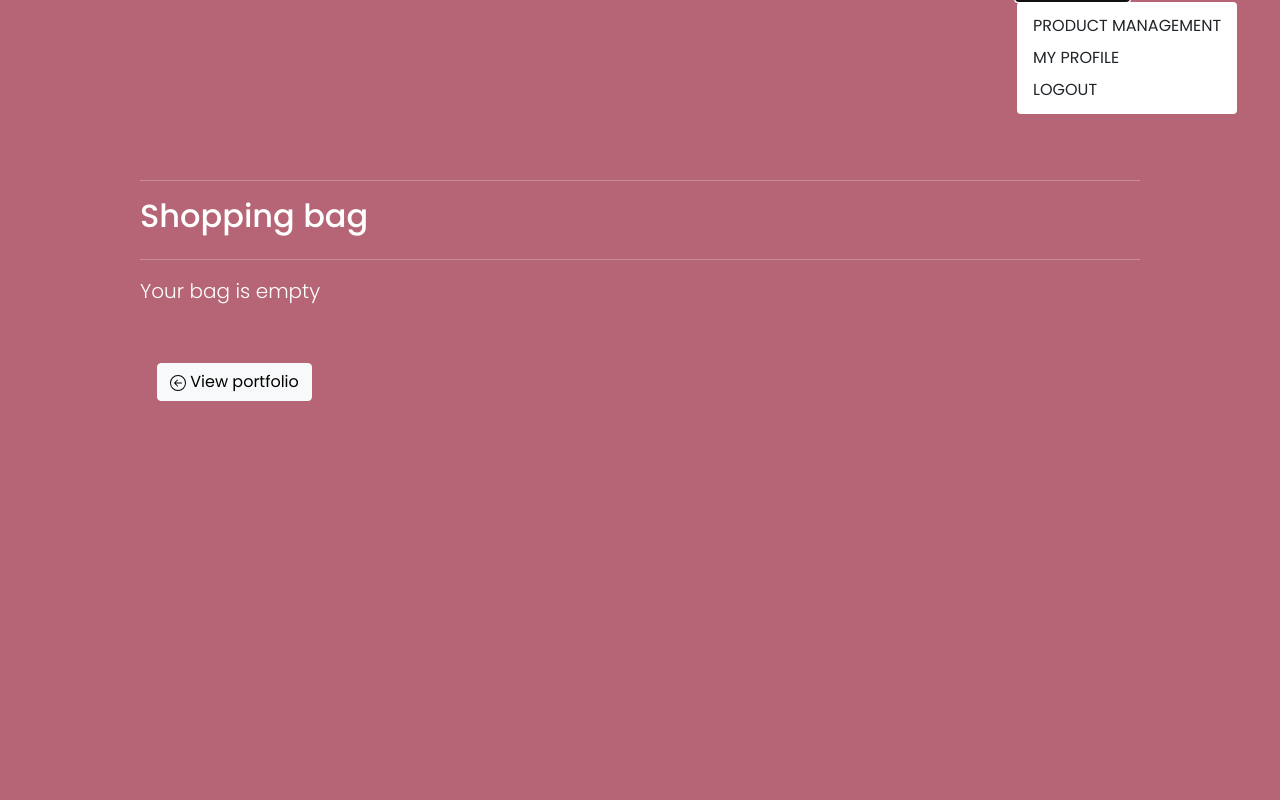
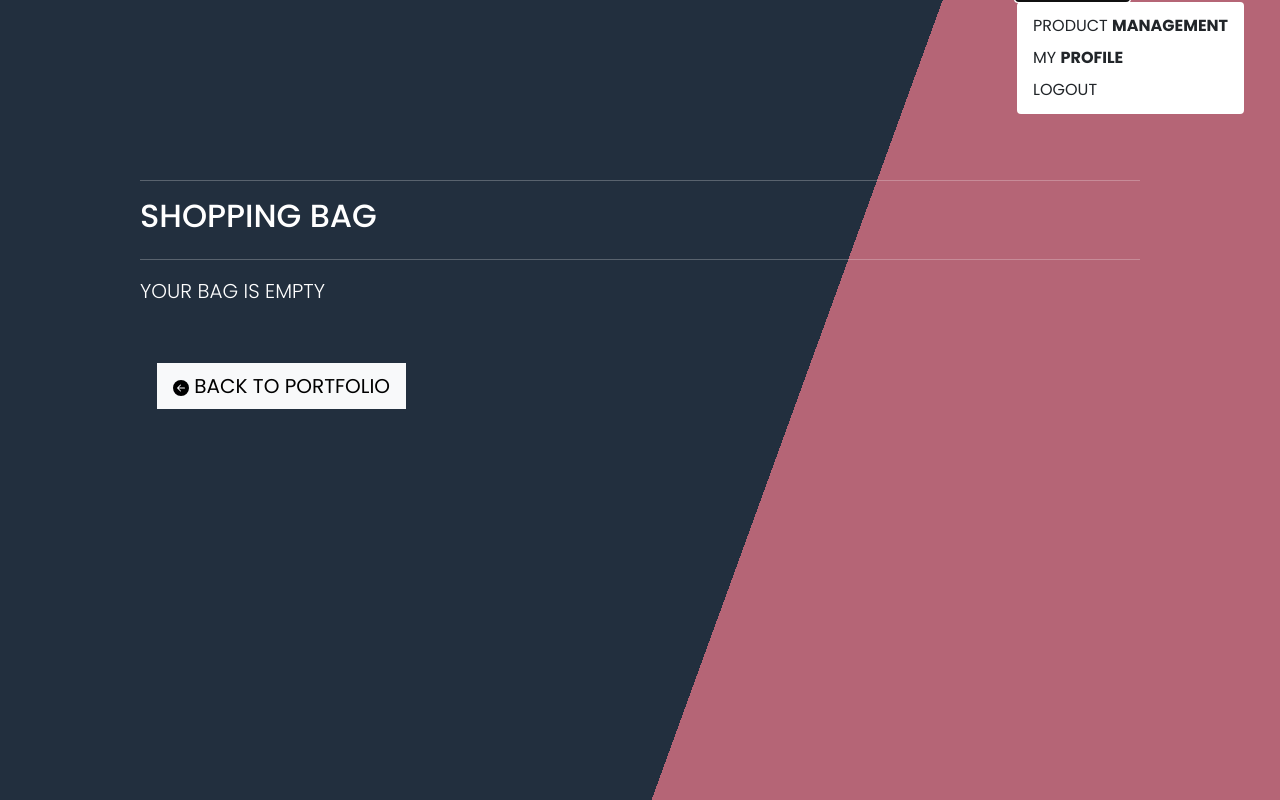
Before and after one commit to DenyTsjapanov/snapdt, a Django app: page /bag/ in a window 1280 px wide, after a click on "ACCOUNT". Run offline with Django 3.2, Linux system fonts and the light colour scheme; the visitor is signed in with stand-in values (Sample User, id 1); some libraries are stand-ins or nearby versions.

Commit message:
Added major changes and improvements on front-end, including conformity of buttons, backgrounds, animations and transitions

```diff
--- a/bag/templates/bag/bag.html
+++ b/bag/templates/bag/bag.html
@@ -43,12 +43,13 @@
                         <td class="py-3"><strong>{{ item.item.name }}</strong></td>
                         <td class="py-3">€ {{ item.item.price }}</td>
                         <td class="py-3">
-                            <form class="form update-form" method="POST" action="{% url 'bag:adjust_bag' item.item_id %}">
+                            <form class="form update-form" method="POST"
+                                action="{% url 'bag:adjust_bag' item.item_id %}">
                                 {% csrf_token %}
                                 <div class="form-group">
                                     <div class="input-group">
                                         <div class="input-group-prepend">
-                                            <button class="decrement-qty btn btn-black rounded-0"
+                                            <button class="decrement-qty btn rounded-0"
                                                 data-item_id="{{ item.item_id }}" id="decrement-qty_{{ item.item_id }}">
                                                 <span>
                                                     <i class="bi bi-dash text-dark"></i>
@@ -59,7 +60,7 @@
                                             name="quantity" value="{{ item.quantity }}" min="1" max="99"
                                             data-item_id="{{ item.item_id }}" id="id_qty_{{ item.item_id }}">
                                         <div class="input-group-append">
-                                            <button class="increment-qty btn btn-black rounded-0"
+                                            <button class="increment-qty btn rounded-0"
                                                 data-item_id="{{ item.item_id }}" id="increment-qty_{{ item.item_id }}">
                                                 <span>
                                                     <i class="bi bi-plus text-dark"></i>
@@ -90,25 +91,26 @@
                     <tr>
                         <td colspan="5" class="text-right">
                             <a href="{% url 'portfolio:items' %}" class="btn btn-outline-black rounded-0 btn-lg">
-                                <button type="button" class="btn btn-light">
+                                <button type="button" class="btn btn-lg btn-dark rounded-0 border-0 ">
                                     <svg xmlns="http://www.w3.org/2000/svg" width="16" height="16" fill="currentColor"
                                         class="bi bi-arrow-left-circle-fill" viewBox="0 0 16 16">
                                         <path fill-rule="evenodd"
                                             d="M1 8a7 7 0 1 0 14 0A7 7 0 0 0 1 8zm15 0A8 8 0 1 1 0 8a8 8 0 0 1 16 0zm-4.5-.5a.5.5 0 0 1 0 1H5.707l2.147 2.146a.5.5 0 0 1-.708.708l-3-3a.5.5 0 0 1 0-.708l3-3a.5.5 0 1 1 .708.708L5.707 7.5H11.5z">
                                         </path>
                                     </svg>
-                                    Back to portfolio
+                                    BACK TO PROFILE
                                 </button>
                             </a>
-                            <a href="{% url 'checkout:checkout' %}" class="btn btn-outline-black rounded-0 btn-lg text-right">
-                                <button type="button" class="btn btn-success">
+                            <a href="{% url 'checkout:checkout' %}"
+                                class="btn btn-outline-black rounded-0 btn-lg text-right">
+                                <button type="button" class="btn btn-lg rounded-0 border-0 add-to-cart-btn text-white">
                                     <svg xmlns="http://www.w3.org/2000/svg" width="16" height="16" fill="currentColor"
                                         class="bi bi-credit-card-2-back-fill" viewBox="0 0 16 16">
                                         <path
                                             d="M0 4a2 2 0 0 1 2-2h12a2 2 0 0 1 2 2v5H0V4zm11.5 1a.5.5 0 0 0-.5.5v1a.5.5 0 0 0 .5.5h2a.5.5 0 0 0 .5-.5v-1a.5.5 0 0 0-.5-.5h-2zM0 11v1a2 2 0 0 0 2 2h12a2 2 0 0 0 2-2v-1H0z">
                                         </path>
                                     </svg>
-                                    Secure checkout!
+                                    SECURE CHECKOUT
                                 </button>
                             </a>
                         </td>
@@ -118,14 +120,14 @@
             {% else %}
             <p class="lead mb-5">Your bag is empty</p>
             <a href="{% url 'portfolio:items' %}" class="btn btn-outline-black rounded-0 btn-lg">
-                <button type="button" class="btn btn-light">
+                <button type="button" class="btn btn-lg btn-light rounded-0 border-0">
                     <svg xmlns="http://www.w3.org/2000/svg" width="16" height="16" fill="currentColor"
                         class="bi bi-arrow-left-circle-fill" viewBox="0 0 16 16">
-                        <path fill-rule="evenodd"
-                            d="M1 8a7 7 0 1 0 14 0A7 7 0 0 0 1 8zm15 0A8 8 0 1 1 0 8a8 8 0 0 1 16 0zm-4.5-.5a.5.5 0 0 1 0 1H5.707l2.147 2.146a.5.5 0 0 1-.708.708l-3-3a.5.5 0 0 1 0-.708l3-3a.5.5 0 1 1 .708.708L5.707 7.5H11.5z">
+                        <path
+                            d="M8 0a8 8 0 1 0 0 16A8 8 0 0 0 8 0zm3.5 7.5a.5.5 0 0 1 0 1H5.707l2.147 2.146a.5.5 0 0 1-.708.708l-3-3a.5.5 0 0 1 0-.708l3-3a.5.5 0 1 1 .708.708L5.707 7.5H11.5z">
                         </path>
                     </svg>
-                    View portfolio
+                    BACK TO PORTFOLIO
                 </button>
             </a>
             {% endif %}
@@ -148,7 +150,9 @@
         var csrfToken = "{{ csrf_token }}";
         var itemId = $(this).attr('id').split('remove_')[1];
         var url = `/bag/remove/${itemId}/`;
-        var data = {'csrfmiddlewaretoken': csrfToken};
+        var data = {
+            'csrfmiddlewaretoken': csrfToken
+        };
 
         $.post(url, data)
             .done(function () {
--- a/static/css/base.css
+++ b/static/css/base.css
@@ -7,9 +7,14 @@ body {
     height: calc(100vh - 164px);
     color: #fff;
     font-family: 'Poppins', sans-serif;
-    background: linear-gradient(-45deg, #222f3e, #4C698B, #B56576, #253746, #E56B6F);
+    background: linear-gradient(-110deg, #687980, #4C698B, #B56576);
     background-size: 400% 400%;
     animation: gradient 15s ease infinite;
+    text-transform: uppercase;
+}
+
+a {
+    text-decoration: none;
 }
 
 @keyframes gradient {
@@ -24,6 +29,10 @@ body {
     100% {
         background-position: 0% 50%;
     }
+}
+
+.navbar-nav .nav-link:hover {
+    color: #dddddd!important;
 }
 
 .home-header {
@@ -50,6 +59,7 @@ body {
 .collapsed-navbar-icon {
     padding: 1rem;
     background: #34495e;
+    height: 64px;
 }
 
 
@@ -73,6 +83,10 @@ body {
     position: fixed;
     background: #B56576;
     z-index: -1;
+    background: -webkit-linear-gradient(110deg, #222f3e 60%, #B56576 60%);
+    background: -o-linear-gradient(110deg, #222f3e 60%, #B56576 60%);
+    background: -moz-linear-gradient(110deg, #222f3e 60%, #B56576 60%);
+    background: linear-gradient(110deg, #222f3e 60%, #B56576 60%);
 }
 
 .item-overlay {
@@ -81,12 +95,32 @@ body {
     top: 0;
     left: 0;
     position: fixed;
-    background: #34495e;
     z-index: -1;
+    background: -webkit-linear-gradient(110deg, #222f3e 60%, #6e7582 60%);
+    background: -o-linear-gradient(110deg, #222f3e 60%, #6e7582 60%);
+    background: -moz-linear-gradient(110deg, #222f3e 60%, #6e7582 60%);
+    background: linear-gradient(110deg, #222f3e 60%, #6e7582 60%);
 }
 
 .card {
     background: transparent;
+    transition: all ease-in-out 0.2s;
+    font-weight: bold;
+}
+
+.card:hover {
+    transform: translateY(-2%);
+    color: #dddddd;
+}
+
+.card-img-top {
+    width: 100%;
+    height: 20vw;
+    object-fit: cover;
+}
+
+.add-to-cart-btn {
+    background: #00adb5;
 }
 
 .category-link {
@@ -101,6 +135,7 @@ body {
 .update-link,
 .remove-item {
     cursor: pointer;
+    text-decoration: none !important;
 }
 
 
--- a/templates/base.html
+++ b/templates/base.html
@@ -52,13 +52,13 @@
             <div class="col-12 col-lg-3 my-auto py-1 py-lg-0 text-center text-lg-left d-none d-lg-flex justify-content-center navbrand-logo"
                 data-aos="fade-right">
                 <a href="{% url 'home:home' %}" class="nav-link main-logo-link">
-                    <h2 class="text-white my-0"><strong>snap</strong>dt.</h2>
+                    <h2 class="text-white my-0" style="text-transform: lowercase;"><strong>snap</strong>dt.</h2>
                 </a>
             </div>
             <div class="col-12 col-lg-6 my-auto py-1 py-lg-0 text-left text-lg-left d-lg-flex justify-content-center">
                 <nav class="navbar navbar-expand-lg navbar-dark bg-transparent">
                     <div class="container-fluid">
-                        <div class="collapsed-navbar-icon d-none">
+                        <div class="collapsed-navbar-icon d-lg-none">
                             <button class="navbar-toggler border-0 rounded-0" type="button" data-bs-toggle="collapse"
                                 data-bs-target="#navbarNavAltMarkup" aria-controls="navbarNavAltMarkup"
                                 aria-expanded="false" aria-label="Toggle navigation">MENU
@@ -67,11 +67,11 @@
                         {% include 'includes/mobile-top-header.html' %}
                         <div class="collapse navbar-collapse" id="navbarNavAltMarkup">
                             <div class="navbar-nav">
-                                <a class="nav-link text-uppercase" href="{% url 'home:home' %}" data-aos-delay="800"
+                                <a class="nav-link text-uppercase text-white" href="{% url 'home:home' %}" data-aos-delay="800"
                                     data-aos="fade-down">Home</a>
-                                <a class="nav-link text-uppercase" href="{% url 'portfolio:items' %}"
+                                <a class="nav-link text-uppercase text-white" href="{% url 'portfolio:items' %}"
                                     data-aos-delay="1000" data-aos="fade-down">Portfolio</a>
-                                <a class="nav-link text-uppercase" href="#" data-aos-delay="1200"
+                                <a class="nav-link text-uppercase text-white" href="#" data-aos-delay="1200"
                                     data-aos="fade-down">About</a>
                             </div>
                         </div>
@@ -92,9 +92,9 @@
                         <div class="dropdown-menu border-0" aria-labelledby="user-options">
                             {% if request.user.is_authenticated %}
                             {% if request.user.is_superuser %}
-                            <a href="" class="dropdown-item text-uppercase">Product Management</a>
+                            <a href="" class="dropdown-item text-uppercase">Product <strong>Management</strong></a>
                             {% endif %}
-                            <a href="" class="dropdown-item text-uppercase">My Profile</a>
+                            <a href="" class="dropdown-item text-uppercase">My <strong>Profile</strong></a>
                             <a href="{% url 'account_logout' %}" class="dropdown-item text-uppercase">Logout</a>
                             {% else %}
                             <a href="{% url 'account_signup' %}" class="dropdown-item text-uppercase">Register</a>
--- a/templates/includes/mobile-top-header.html
+++ b/templates/includes/mobile-top-header.html
@@ -5,7 +5,7 @@
                 aria-haspopup="true" aria-expanded="false">
                 <div class="text-center">
                     <div><i class="bi bi-person-fill"></i></div>
-                    <p class="my-0">Account</p>
+                    <p class="my-0"><strong>Account</strong></p>
                 </div>
             </a>
             <div class="dropdown-menu border-0" aria-labelledby="user-options">
--- a/templates/includes/toasts/toast_error.html
+++ b/templates/includes/toasts/toast_error.html
@@ -7,7 +7,7 @@
         <!-- <small>11 mins ago</small> -->
         <button type="button" class="btn-close" data-bs-dismiss="toast" aria-label="Close"></button>
     </div>
-    <div class="toast-body">
+    <div class="toast-body text-dark">
         {{ message }}
     </div>
 </div>
--- a/templates/includes/toasts/toast_success.html
+++ b/templates/includes/toasts/toast_success.html
@@ -1,11 +1,11 @@
-<div class="toast message-container" role="alert" aria-live="assertive" aria-atomic="true">
+<div class="toast message-container text-dark" role="alert" aria-live="assertive" aria-atomic="true">
     <div class="arrow-up arrow-success"></div>
     <div class="w-100 toast-capper bg-success"></div>
     <div class="toast-header">
         <strong class="me-auto">Success</strong>
         <button type="button" class="btn-close" data-bs-dismiss="toast" aria-label="Close"></button>
     </div>
-    <div class="toast-body">
+    <div class="toast-body bg-light">
         <div class="row">
             <div class="col">
                 {{ message }}
@@ -40,7 +40,7 @@
                 </p>
                 {% endif %}
                 <a href="{% url 'bag:view_bag' %}" class="btn btn-outline-black rounded-0 btn-lg text-right">
-                    <button type="button" class="btn btn-success">
+                    <button type="button" class="btn btn-lg add-to-cart-btn text-light rounded-0 border-0">
                         <svg xmlns="http://www.w3.org/2000/svg" width="16" height="16" fill="currentColor"
                             class="bi bi-credit-card-2-back-fill" viewBox="0 0 16 16">
                             <path
```
Also changed, not shown: checkout/templates/checkout/checkout.html (+10 -10 lines), portfolio/templates/portfolio/item_detail.html (+7 -7 lines), portfolio/templates/portfolio/portfolio.html (+7 -7 lines).
